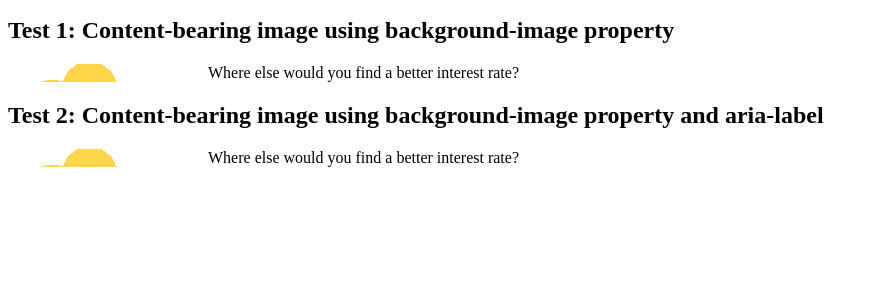
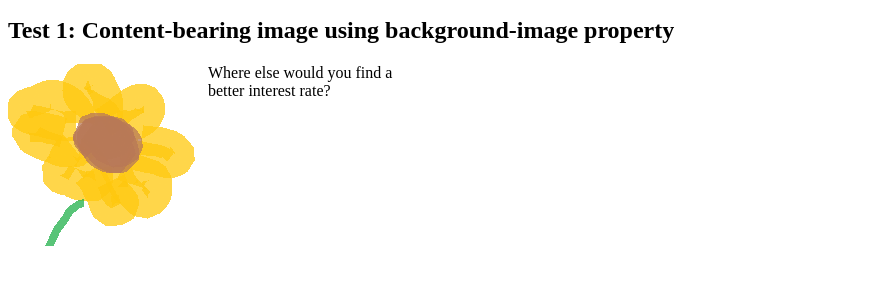
Before and after one commit to awkawk/awkawk.github.io, a plain HTML site: page background_image_test.html in a window 1280 px wide. Shown: the part 101-386 px from the top of the page, without its empty margins (0-877 px from the left). Drawn offline with Linux system fonts and the light colour scheme.

Commit message:
removed incorrect example

```diff
--- a/background_image_test.html
+++ b/background_image_test.html
@@ -6,6 +6,8 @@
 <style type="text/css">
 p#bestinterest {
   padding-left: 200px;
+  width: 200px;
+  height: 200px;
   background: transparent url(banana.png) no-repeat top left;
 }
 </style>
@@ -18,9 +20,6 @@ p#bestinterest {
 <h2>Test 1: Content-bearing image using background-image property</h2>
 <p id="bestinterest">Where else would you find a better interest rate?</p>
 
-<h2>Test 2: Content-bearing image using background-image property and aria-label</h2>
-<p id="bestinterest" aria-label="19.3% APR Typical Variable">Where else would you find a better interest rate?</p>
-
 
 </body>
 </html>
```
